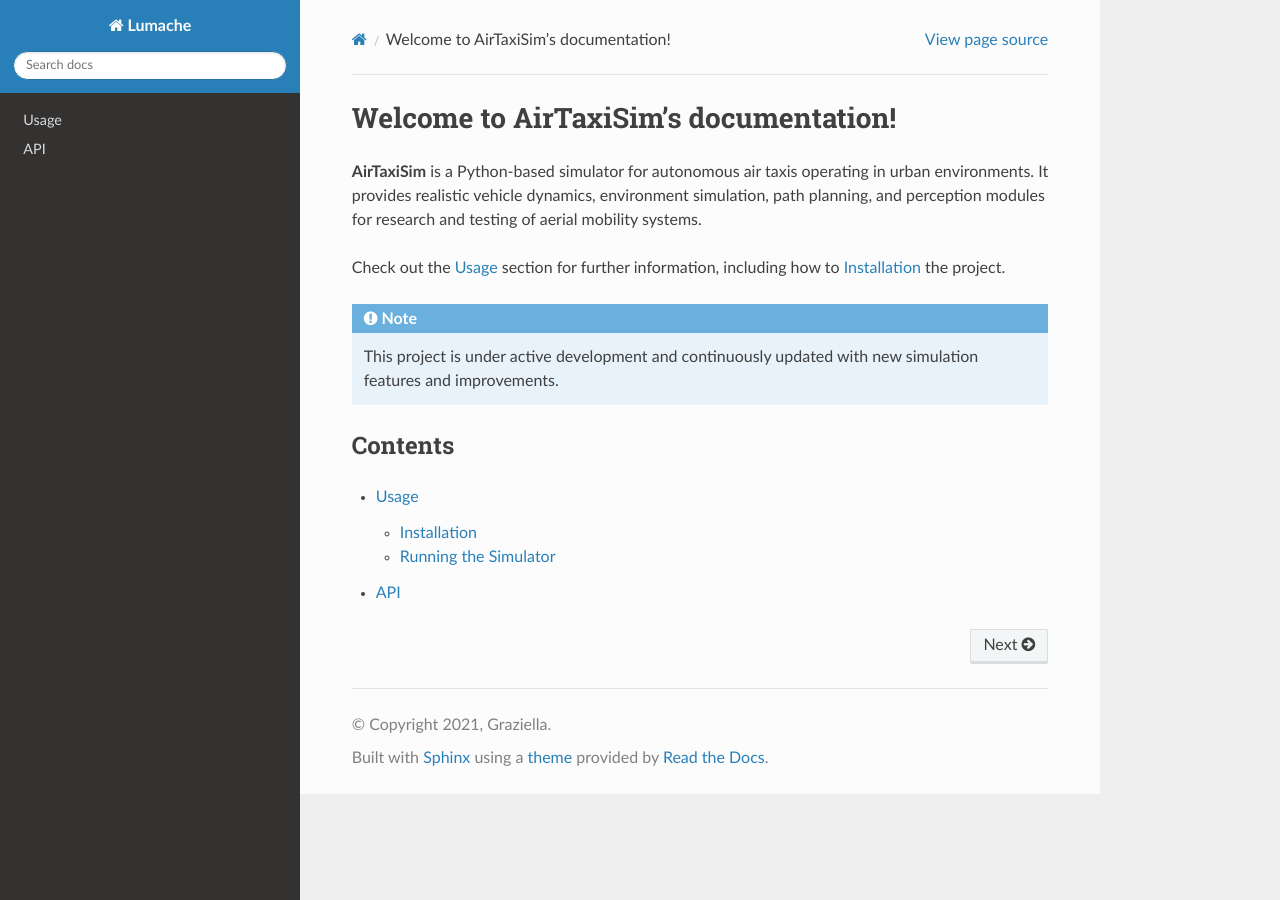
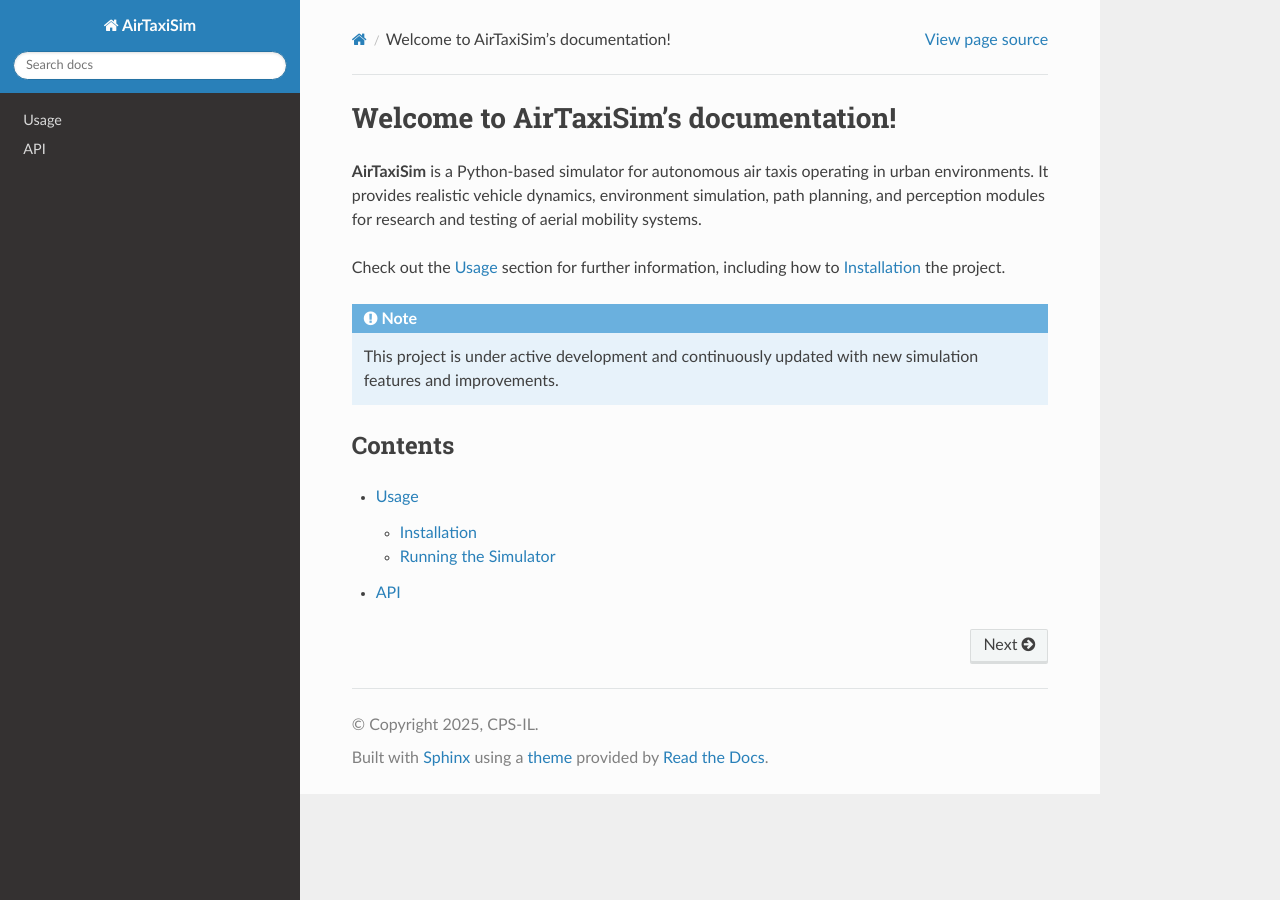
Before and after one commit to MikaYeghi/airtaxisim-docs, a Sphinx documentation site: the page built from docs/source/index.rst, in a window 1280 px wide. Built offline with Sphinx 7.4.7 and the Read the Docs theme 3.1.0, drawn with Linux system fonts in a browser that asks for light colours.

```diff
--- a/docs/source/conf.py
+++ b/docs/source/conf.py
@@ -2,12 +2,12 @@
 
 # -- Project information
 
-project = 'Lumache'
-copyright = '2021, Graziella'
-author = 'Graziella'
+project = 'AirTaxiSim'
+copyright = '2025, CPS-IL'
+author = 'CPS-IL'
 
-release = '0.1'
-version = '0.1.0'
+release = '1.0'
+version = '1.0.0'
 
 # -- General configuration
 
```
